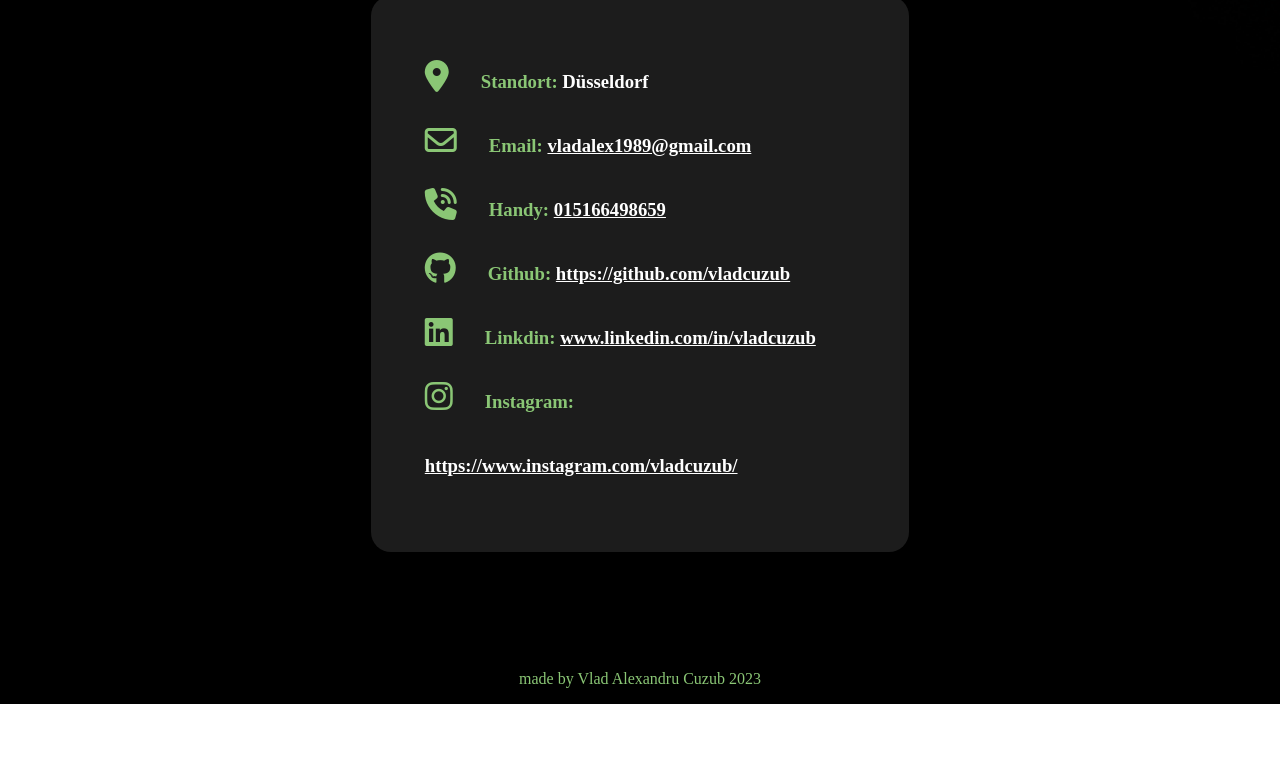
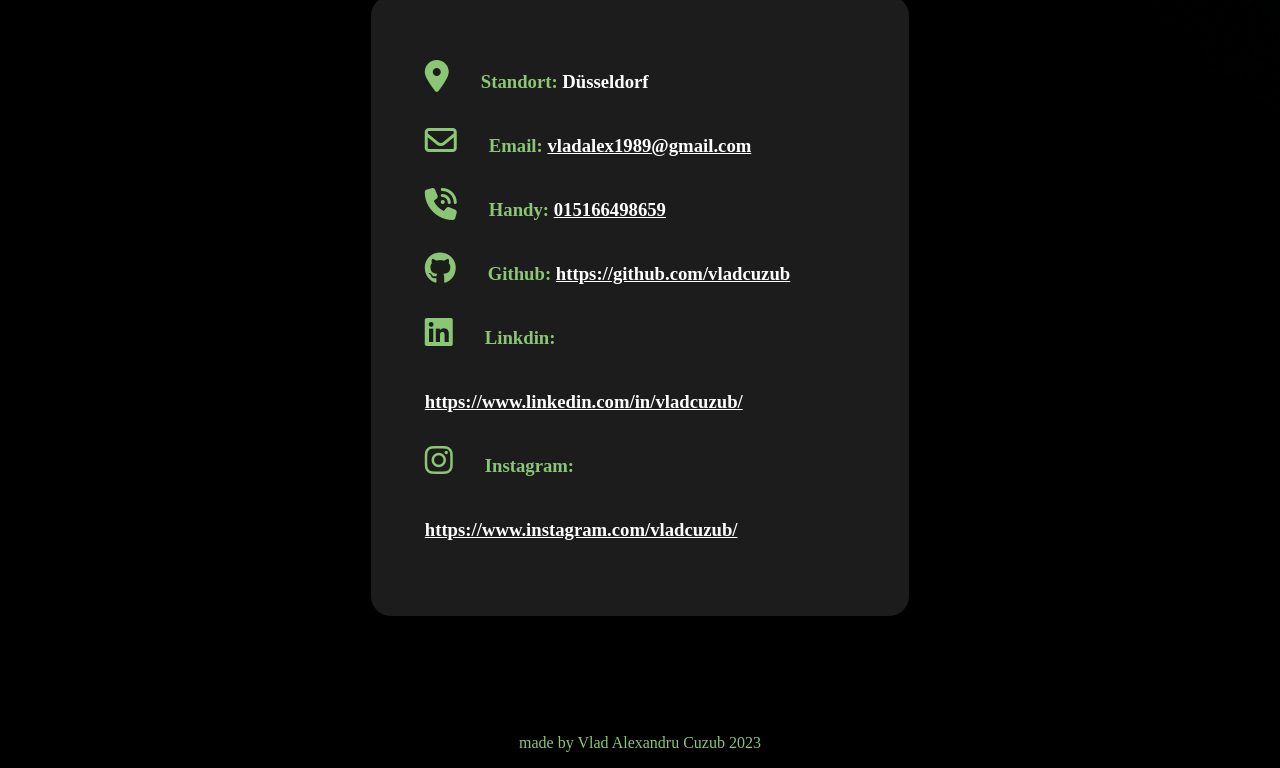
Before and after one commit to vladcuzub/Portfolio_2023, a plain HTML site: page index.html in a window 1280 px wide. Shown: the part 3961-4729 px from the top of the page. Before the commit the page ends 4665 px from the top, so only its background shows below. Drawn offline with Linux system fonts and the light colour scheme; a web font is replaced by a local one.

Commit message:
linkdin link fixed

```diff
--- a/index.html
+++ b/index.html
@@ -220,7 +220,7 @@
           </h3>
           <h3>
             <i class="fa-brands fa-linkedin"></i>Linkdin:
-            <a href="www.linkedin.com/in/vladcuzub">www.linkedin.com/in/vladcuzub</a>
+            <a href="https://www.linkedin.com/in/vladcuzub/">https://www.linkedin.com/in/vladcuzub/</a>
           </h3>
           <h3>
             <i class="fa-brands fa-instagram"></i>Instagram:
```
